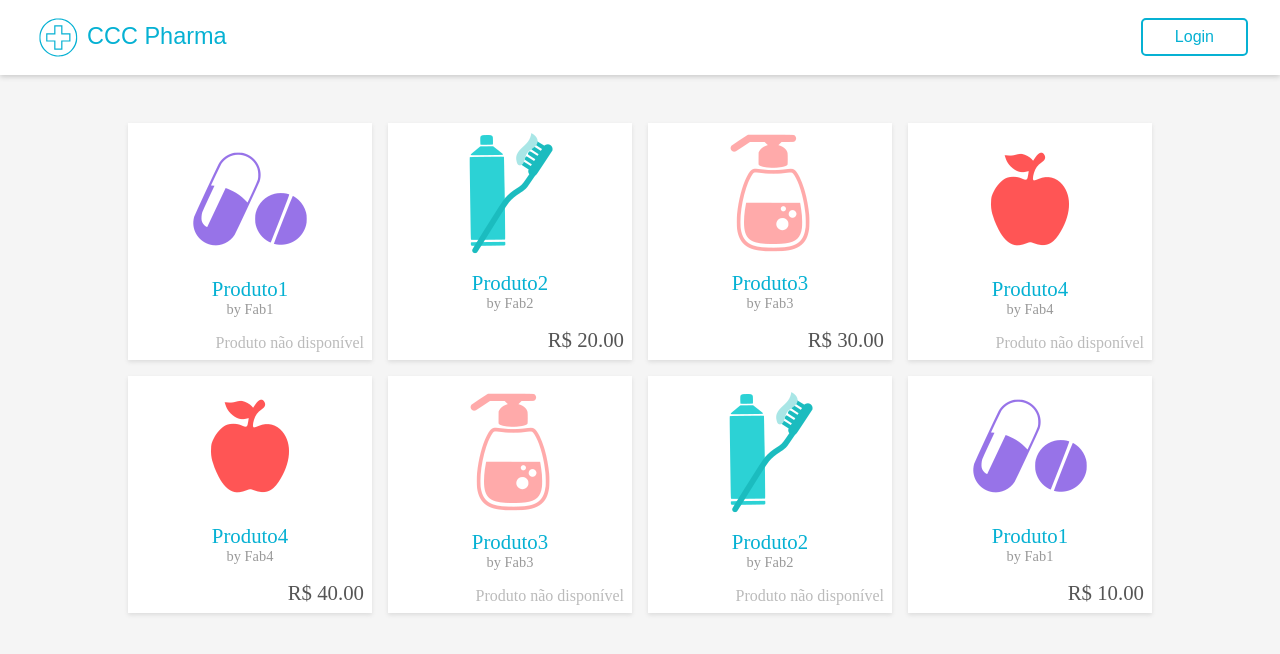
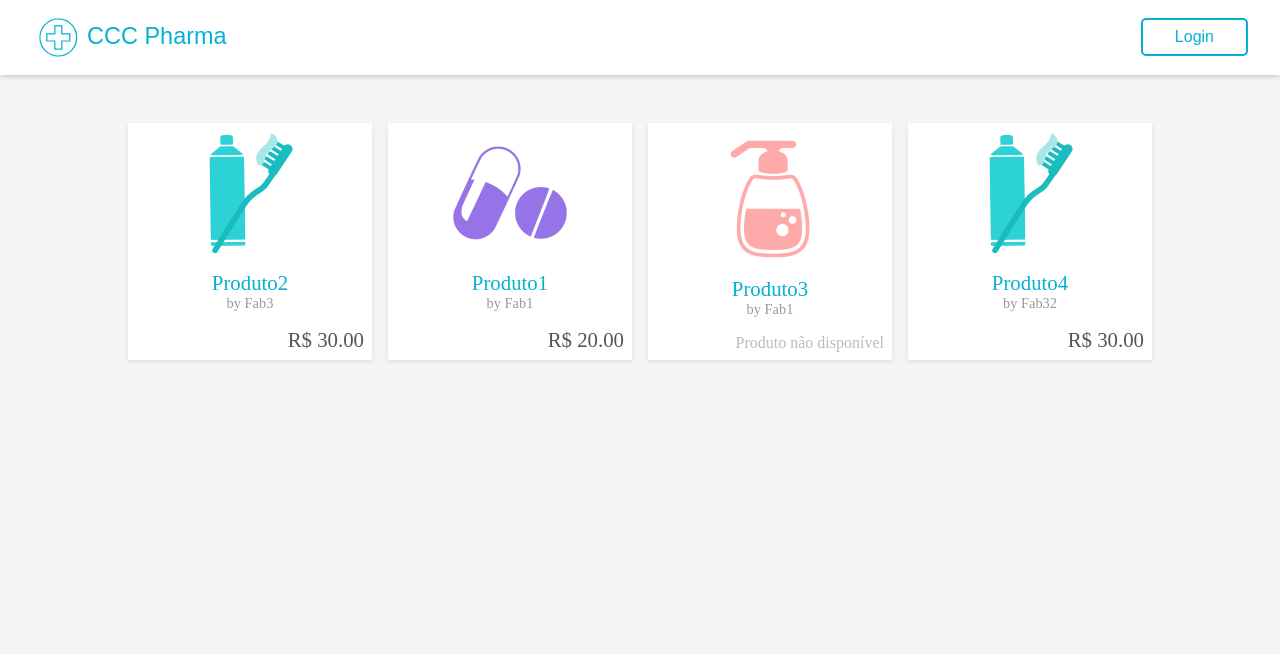
Before and after one commit to danielrcoura/ccc-pharma-client, a Vue app: page /#/ in a window 1280 px wide. Shown: the top 654 px of the page. Built offline with nearby package versions, Linux system fonts and the light colour scheme; no server answers.

Commit message:
Conserta produtos disponiveis no cliente

```diff
--- a/src/components/admin/tables/LotsTable.vue
+++ b/src/components/admin/tables/LotsTable.vue
@@ -110,8 +110,7 @@ export default {
       if (this.currentFilter === 'vencido') {
         return this.listLotes
           .filter(lote => moment(lote.validade).isBefore(moment()))
-      }
-      else {
+      } else {
         return this.listLotes
           .filter(lote => moment(lote.validade).isSameOrAfter(moment()))
       }
--- a/src/components/client/ProdutoCard.vue
+++ b/src/components/client/ProdutoCard.vue
@@ -3,18 +3,17 @@
     <img :src="categoriaImage" :alt="produto.categoria" :title="produto.categoria" class="logo">
     <div class="title">{{produto.nome}}</div>
     <div class="subtitle">by {{produto.fabricante}}</div>
-    <div v-if="produto.disponivel" class="footer">{{`R$ ${produto.preco.toFixed(2)}`}}</div>
+    <div v-if="disponivel" class="footer">{{`R$ ${produto.preco.toFixed(2)}`}}</div>
     <div v-else class="footer discreet">Produto não disponível</div>
   </div>
 </template>
 
 <script>
-import axios from 'axios'
-
 export default {
   name: 'ProdutoCard',
   props: {
-    produto: Object
+    produto: Object,
+    disponivel: Boolean
   },
   computed: {
     categoriaImage () {
@@ -23,9 +22,6 @@ export default {
       if (this.produto.categoria === 'Alimentos') return require('../../assets/alimentos.png')
       if (this.produto.categoria === 'Higiene pessoal') return require('../../assets/higiene-pessoal.png')
     }
-  },
-  mounted () {
-    axios.get('https://ccc-pharma-api.herokuapp.com').then(res => console.log(res))
   }
 }
 </script>
--- a/src/views/ProdutosCliente.vue
+++ b/src/views/ProdutosCliente.vue
@@ -4,82 +4,34 @@
       <navbar/>
     </header>
     <main class="produtos">
-      <produto-card v-for="(produto, index) in produtos" :key="index" :produto="produto"/>
+      <produto-card v-for="produto in produtos" :key="produto.codigo"
+      :produto="produto" :disponivel="isDisponivel(produto.codigo)"/>
     </main>
   </div>
 </template>
 
 <script>
 import ProdutoCard from '@/components/client/ProdutoCard'
+import { mapState } from 'vuex'
+import estoque from '@/models/estoque'
 import Navbar from '@/components/client/Navbar'
 
 export default {
   name: 'ProdutosCliente',
-  data () {
-    return {
-      produtos: [
-        {
-          nome: 'Produto1',
-          categoria: 'Medicamentos',
-          fabricante: 'Fab1',
-          disponivel: false,
-          preco: 10.00
-        },
-        {
-          nome: 'Produto2',
-          categoria: 'Higiene pessoal',
-          fabricante: 'Fab2',
-          disponivel: true,
-          preco: 20.00
-        },
-        {
-          nome: 'Produto3',
-          categoria: 'Cosméticos',
-          fabricante: 'Fab3',
-          disponivel: true,
-          preco: 30.00
-        },
-        {
-          nome: 'Produto4',
-          categoria: 'Alimentos',
-          fabricante: 'Fab4',
-          disponivel: false,
-          preco: 40.00
-        },
-        {
-          nome: 'Produto4',
-          categoria: 'Alimentos',
-          fabricante: 'Fab4',
-          disponivel: true,
-          preco: 40.00
-        },
-        {
-          nome: 'Produto3',
-          categoria: 'Cosméticos',
-          fabricante: 'Fab3',
-          disponivel: false,
-          preco: 30.00
-        },
-        {
-          nome: 'Produto2',
-          categoria: 'Higiene pessoal',
-          fabricante: 'Fab2',
-          disponivel: false,
-          preco: 20.00
-        },
-        {
-          nome: 'Produto1',
-          categoria: 'Medicamentos',
-          fabricante: 'Fab1',
-          disponivel: true,
-          preco: 10.00
-        }
-      ]
+  computed: {
+    ...mapState(['lotes', 'produtos']),
+    produtosIndisponiveis () {
+      return estoque.getProdutosIndisponiveis(Object.values(this.lotes), this.produtos)
     }
   },
   components: {
     ProdutoCard,
     Navbar
+  },
+  methods: {
+    isDisponivel (codigoProduto) {
+      return !this.produtosIndisponiveis.find(produto => produto.codigo === codigoProduto)
+    }
   }
 }
 </script>
```
